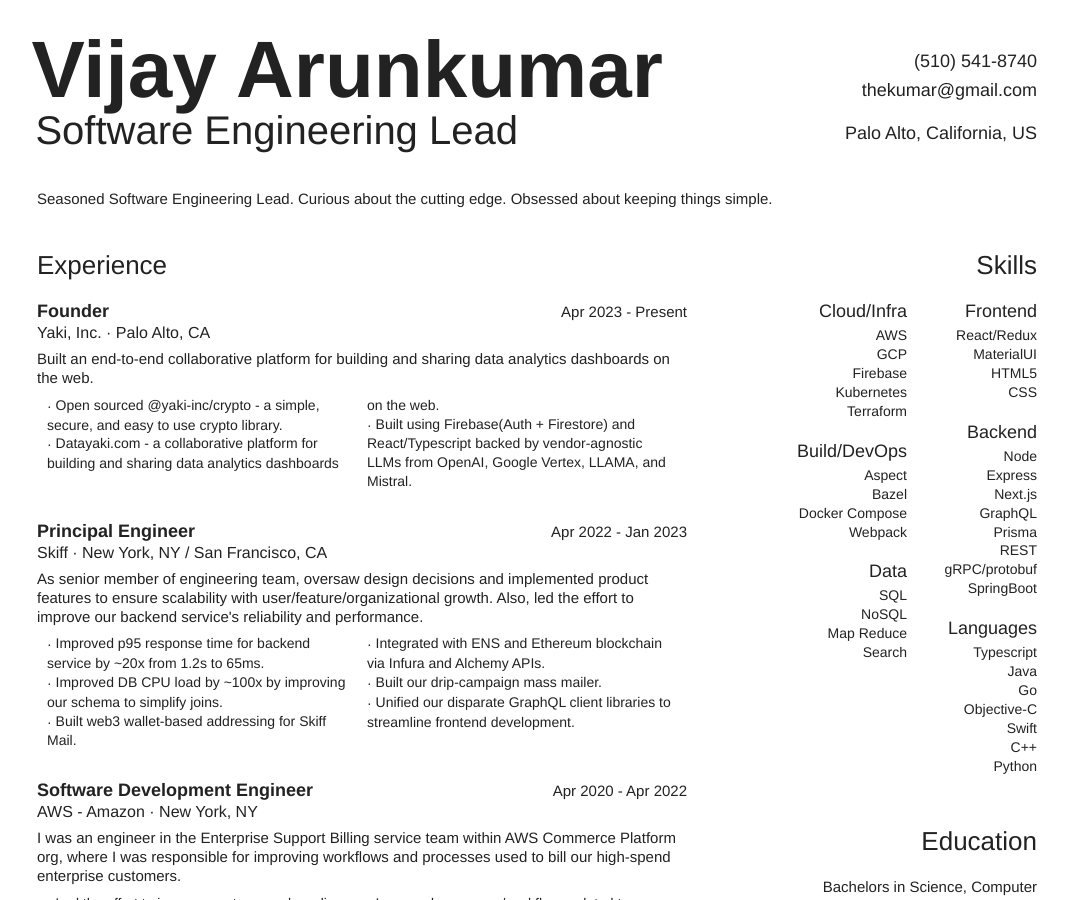
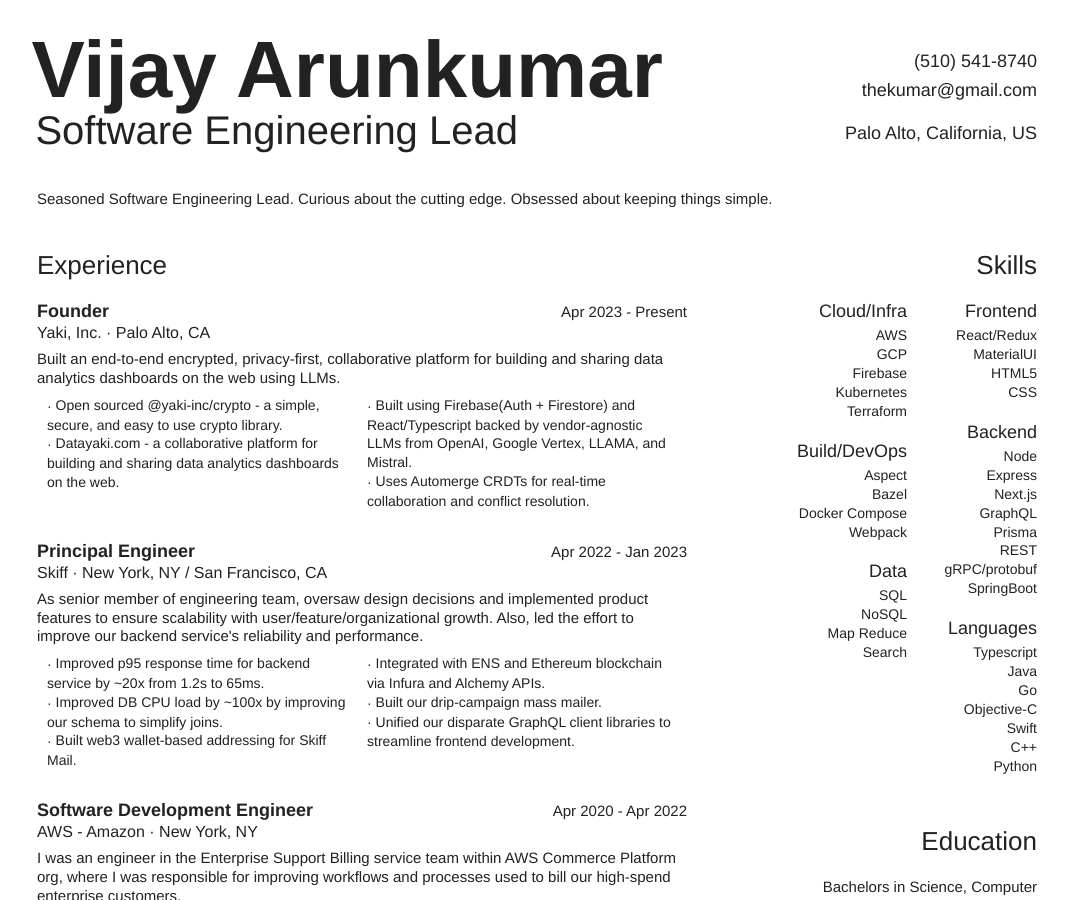
Before and after one commit to thekumar/thekumar.github.io, a Jekyll site: the page jsonresume.html, which Jekyll copies as it is, in a window 1280 px wide and 900 px high. Shown: the whole window, without its empty margins (103-1171 px from the left). Built offline with Jekyll 4.4.1, drawn with Linux system fonts in a browser that asks for light colours.

Commit message:
[ci skip] chore(jsonresume.html): update resume html and pdf

```diff
--- a/jsonresume.html
+++ b/jsonresume.html
@@ -364,8 +364,8 @@ li:first-child {
   font-weight: lighter;
   font-style: italic;
 }</style><title>Resume Vijay Arunkumar – Software Engineering Lead</title></head><body><div class="content"><div class="basics"><div class="table padding-bottom-container-2"><div class="main"><span class="name">Vijay Arunkumar</span><span class="label">Software Engineering Lead</span></div><div class="side"><ul class="contact"><li>(510) 541-8740</li><li>thekumar@gmail.com</li><li class="margin-text-5">Palo Alto, California, US</li></ul></div></div><div class="summary markdown padding-container-2"><p>Seasoned Software Engineering Lead. Curious about the cutting edge. Obsessed about keeping things simple.</p>
-</div></div><div class="table padding-top-container-2"><div class="main"><div class="work margin-container-4"><p class="section-title no-alone-2">Experience</p><div class="container"><div class="article margin-container-3"><div class="header no-alone-1"><div class="table"><div class="left"><span class="title">Founder</span><span class="subtitle margin-text-1"><a>Yaki, Inc.</a> · Palo Alto, CA</span></div><div class="right"><span class="date">Apr 2023 - Present</span></div></div></div><div class="summary markdown margin-text-4"><p>Built an end-to-end collaborative platform for building and sharing data analytics dashboards on the web.</p>
-</div><ul class="highlights margin-text-4 no-break"><li>Open sourced @yaki-inc/crypto - a simple, secure, and easy to use crypto library.</li><li>Datayaki.com - a collaborative platform for building and sharing data analytics dashboards on the web.</li><li>Built using Firebase(Auth + Firestore) and React/Typescript backed by vendor-agnostic LLMs from OpenAI, Google Vertex, LLAMA, and Mistral.</li></ul></div><div class="article margin-container-3"><div class="header no-alone-1"><div class="table"><div class="left"><span class="title">Principal Engineer</span><span class="subtitle margin-text-1"><a>Skiff</a> · New York, NY / San Francisco, CA</span></div><div class="right"><span class="date">Apr 2022 - Jan 2023</span></div></div></div><div class="summary markdown margin-text-4"><p>As senior member of engineering team, oversaw design decisions and implemented product features to ensure scalability with user/feature/organizational growth. Also, led the effort to improve our backend service's reliability and performance.</p>
+</div></div><div class="table padding-top-container-2"><div class="main"><div class="work margin-container-4"><p class="section-title no-alone-2">Experience</p><div class="container"><div class="article margin-container-3"><div class="header no-alone-1"><div class="table"><div class="left"><span class="title">Founder</span><span class="subtitle margin-text-1"><a>Yaki, Inc.</a> · Palo Alto, CA</span></div><div class="right"><span class="date">Apr 2023 - Present</span></div></div></div><div class="summary markdown margin-text-4"><p>Built an end-to-end encrypted, privacy-first, collaborative platform for building and sharing data analytics dashboards on the web using LLMs.</p>
+</div><ul class="highlights margin-text-4 no-break"><li>Open sourced @yaki-inc/crypto - a simple, secure, and easy to use crypto library.</li><li>Datayaki.com - a collaborative platform for building and sharing data analytics dashboards on the web.</li><li>Built using Firebase(Auth + Firestore) and React/Typescript backed by vendor-agnostic LLMs from OpenAI, Google Vertex, LLAMA, and Mistral.</li><li>Uses Automerge CRDTs for real-time collaboration and conflict resolution.</li></ul></div><div class="article margin-container-3"><div class="header no-alone-1"><div class="table"><div class="left"><span class="title">Principal Engineer</span><span class="subtitle margin-text-1"><a>Skiff</a> · New York, NY / San Francisco, CA</span></div><div class="right"><span class="date">Apr 2022 - Jan 2023</span></div></div></div><div class="summary markdown margin-text-4"><p>As senior member of engineering team, oversaw design decisions and implemented product features to ensure scalability with user/feature/organizational growth. Also, led the effort to improve our backend service's reliability and performance.</p>
 </div><ul class="highlights margin-text-4 no-break"><li>Improved p95 response time for backend service by ~20x from 1.2s to 65ms.</li><li>Improved DB CPU load by ~100x by improving our schema to simplify joins.</li><li>Built web3 wallet-based addressing for Skiff Mail.</li><li>Integrated with ENS and Ethereum blockchain via Infura and Alchemy APIs.</li><li>Built our drip-campaign mass mailer.</li><li>Unified our disparate GraphQL client libraries to streamline frontend development.</li></ul></div><div class="article margin-container-3"><div class="header no-alone-1"><div class="table"><div class="left"><span class="title">Software Development Engineer</span><span class="subtitle margin-text-1"><a>AWS - Amazon</a> · New York, NY</span></div><div class="right"><span class="date">Apr 2020 - Apr 2022</span></div></div></div><div class="summary markdown margin-text-4"><p>I was an engineer in the Enterprise Support Billing service team within AWS Commerce Platform org, where I was responsible for improving workflows and processes used to bill our high-spend enterprise customers.</p>
 </div><ul class="highlights margin-text-4 no-break"><li>Led the effort to improve customer onboarding from ~2 weeks to ~2 hours.</li><li>Iteratively improved speed, accuracy, and reliability of our monthly bill-runs.</li><li>Worked with PMs, TAMs, and Customers on resolving billing issues.</li><li>Improved processes/workflows related to sensitive customer data in SCIFs.</li><li>Built features and improvements in our React/Redux Billing Dashboard.</li></ul></div><div class="article margin-container-3"><div class="header no-alone-1"><div class="table"><div class="left"><span class="title">Senior Software Engineer</span><span class="subtitle margin-text-1"><a>Dropbox</a> · New York, NY</span></div><div class="right"><span class="date">Jul 2018 - Feb 2020</span></div></div></div><div class="summary markdown margin-text-4"><p>I was an engineer on Dropbox Showcase and Paper Platform teams, where I was responsible for building UI components and product features, as well as for improving developer experience by streamlining our service and code dependencies. I was also responsible for improving Showcase's product reliability by implementing a comprehensive suite of Jest/Enzyme unit tests and Selenium/Capybara integration tests.</p>
 </div><ul class="highlights margin-text-4 no-break"><li>Improved Showcase's test coverage from &lt;40% to &gt;80%.</li><li>Delivered HIPAA Compliance for Dropbox Paper.</li><li>Streamlined and untangled bazel dependencies to improve build/test times.</li><li>Built a shared service sandbox and proxy to vastly improve devbox memory footprint.</li></ul></div><div class="article margin-container-3"><div class="header no-alone-1"><div class="table"><div class="left"><span class="title">Senior Software Engineer</span><span class="subtitle margin-text-1"><a>Google</a> · New York, NY</span></div><div class="right"><span class="date">Jan 2016 - Dec 2017</span></div></div></div><div class="summary markdown margin-text-4"><p>As a Senior member of Docs Comments team (Docos), I was responsible for working with PM, UX, and Eng Managers to deliver collaborative features related to Docs and Comments from ideation to launch.</p>
```
